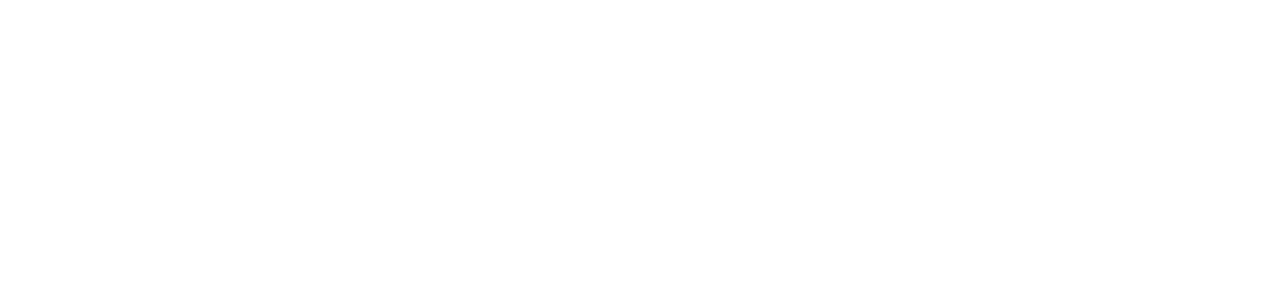
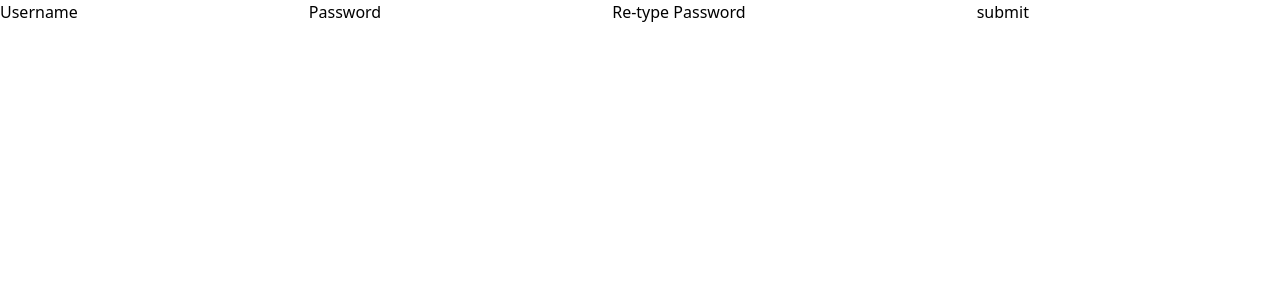
Before and after one commit to egramsdoescode/pomo-kan, a React (Vite) app in the folder frontend/: page /signup in a window 1280 px wide. Before the commit this address had no page. Shown: the top 300 px of the page. Built offline with nearby package versions, Linux system fonts and the light colour scheme.

Commit message:
feat(pomodoro-timer): start implementation of login and signup pages

```diff
--- a/frontend/src/App.jsx
+++ b/frontend/src/App.jsx
@@ -1,16 +1,14 @@
 import { FocusModeProvider } from "./FocusModeContext";
-import { Home } from "./pages";
+import { Home, Login, SignUp } from "./pages";
 import { Routes, Route } from "react-router-dom";
-
-// TODO: put these routes back in after implementing them
-// <Route path="login" element={<Login />} />
-// <Route path="signup" element={<SignUp />} />
 
 function App() {
     return (
         <FocusModeProvider>
             <Routes>
-                <Route index element={<Home />}></Route>
+                <Route index element={<Home />} />
+                <Route path="login" element={<Login />} />
+                <Route path="signup" element={<SignUp />} />
             </Routes>
         </FocusModeProvider>
     );
--- a/frontend/src/pages/Login.jsx
+++ b/frontend/src/pages/Login.jsx
@@ -1,5 +1,11 @@
 function Login() {
-    return <></>;
+    return (
+        <>
+            <form>
+                <input type="" name="" value=""></input>
+            </form>
+        </>
+    );
 }
 
 export default Login;
--- a/frontend/src/pages/Signup.jsx
+++ b/frontend/src/pages/Signup.jsx
@@ -1,5 +1,53 @@
-function Signup() {
-    return <></>;
+import { useState } from "react";
+
+function SignUp() {
+    const [username, setUsername] = useState("");
+    const [password, setPassword] = useState("");
+    const [rePassword, setRePassword] = useState("");
+
+    const handleSubmit = (e) => {
+        e.preventDefault();
+        if (password != rePassword) {
+            alert(`Passwords do not match!`);
+            return;
+        }
+        alert(`The username is ${username}`);
+    };
+
+    return (
+        <>
+            <form onSubmit={handleSubmit}>
+                <label htmlFor="username">
+                    Username
+                    <input
+                        id="username"
+                        type="text"
+                        value={username}
+                        onChange={(e) => setUsername(e.target.value)}
+                    ></input>
+                </label>
+                <label htmlFor="password">
+                    Password
+                    <input
+                        id="password"
+                        type="password"
+                        value={password}
+                        onChange={(e) => setPassword(e.target.value)}
+                    ></input>
+                </label>
+                <label htmlFor="rePassword">
+                    Re-type Password
+                    <input
+                        id="rePassword"
+                        type="password"
+                        value={rePassword}
+                        onChange={(e) => setRePassword(e.target.value)}
+                    ></input>
+                </label>
+                <button type="submit">submit</button>
+            </form>
+        </>
+    );
 }
 
-export default Signup;
+export default SignUp;
--- a/frontend/src/pages/index.js
+++ b/frontend/src/pages/index.js
@@ -1,3 +1,3 @@
 export { default as Home } from "./Home";
 export { default as Login } from "./Login";
-export { default as Signup } from "./Signup";
+export { default as SignUp } from "./SignUp";
```
